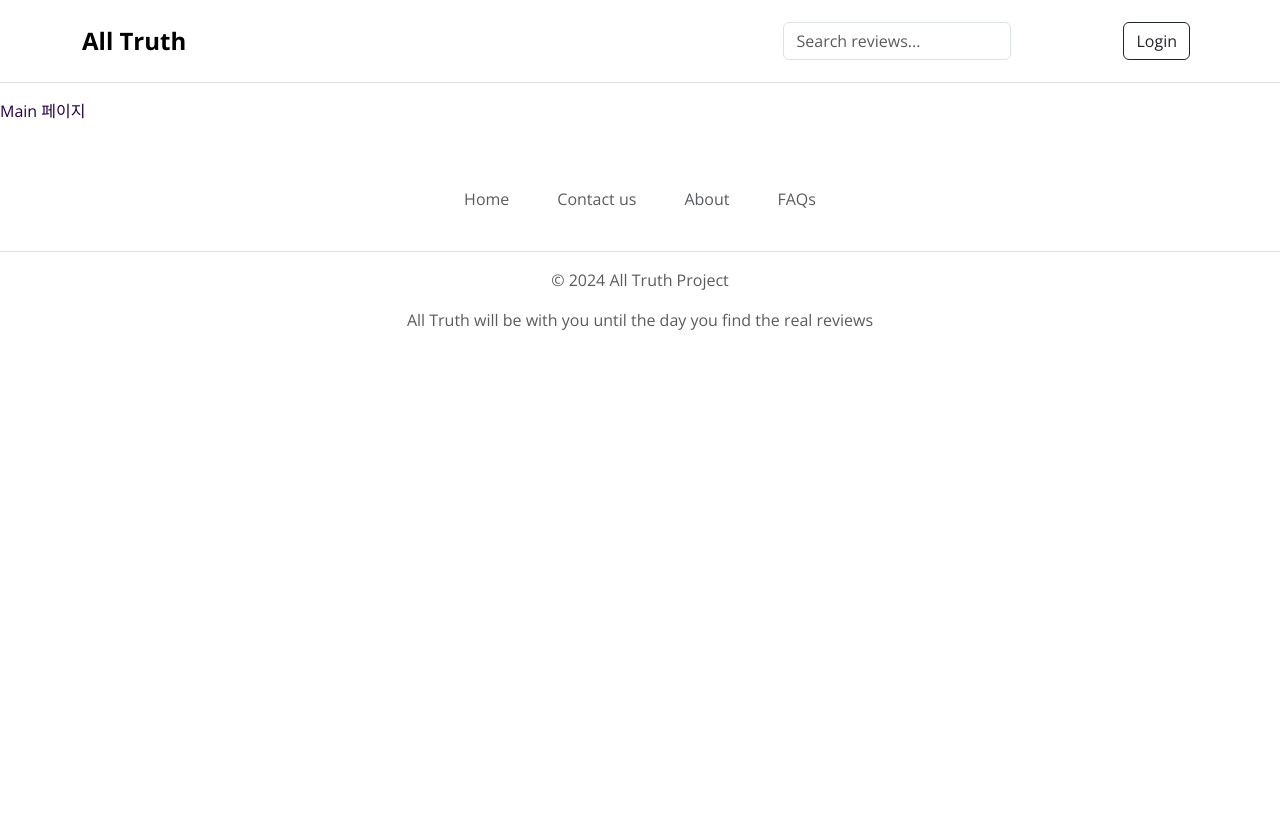
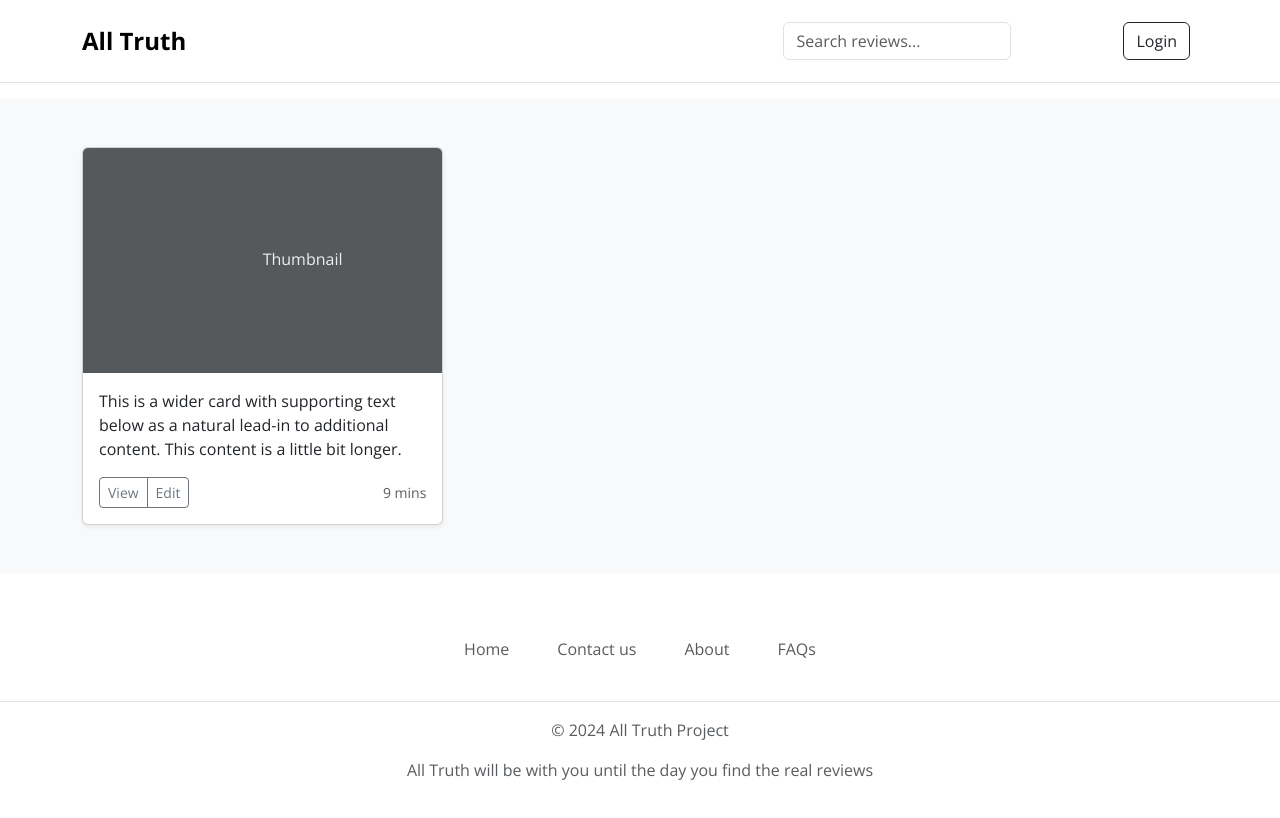
Before and after one commit to all-truth/all-truth, a Vue app in the folder front/vite-project/: page / in a window 1280 px wide. Shown: the top 818 px of the page. Built offline with nearby package versions, Linux system fonts and the light colour scheme.

Commit message:
design: 메인에서 보여줄 리뷰 목록 UI 디자인

```diff
--- a/front/vite-project/src/components/Content.vue
+++ b/front/vite-project/src/components/Content.vue
@@ -1,10 +1,24 @@
 <template>
-  Main 페이지
+  <div class="album py-5 bg-body-tertiary">
+    <div class="container">
+
+      <div class="row row-cols-1 row-cols-sm-2 row-cols-md-3 g-3">
+        <div class="col">
+          <Review />
+        </div>
+      </div>
+    </div>
+  </div>
 </template>
 
 <script>
+import Review from './Review.vue'
+
 export default {
   name: 'Content',
+  components: {
+    Review,
+  },
 }
 </script>
 
--- a/front/vite-project/src/components/Header.vue
+++ b/front/vite-project/src/components/Header.vue
@@ -33,14 +33,14 @@
                 </a>
               </li>
               <li>
-                <router-link to="/orders" class="dropdown-item">Reviews
+                <a href="#" class="dropdown-item">Reviews
                   <i class='bx bxs-file' aria-hidden="true"></i>
-                </router-link>
+                </a>
               </li>
               <li>
-                <router-link to="/cart" class="dropdown-item">Replies
+                <a href="#" to="/cart" class="dropdown-item">Replies
                   <i class='bx bx-reply-all' aria-hidden="true"></i>
-                </router-link>
+                </a>
               </li>
               <li><hr class="dropdown-divider"></li>
               <li>
@@ -73,6 +73,7 @@ export default {
       //   console.error('로그아웃 중 에러 발생', error);
       // });
 
+      store.dispatch('logout');
       console.log('로그아웃');
     };
 
--- /dev/null
+++ b/front/vite-project/src/components/Review.vue
@@ -0,0 +1,25 @@
+<template>
+  <div class="card shadow-sm">
+    <svg class="bd-placeholder-img card-img-top" width="100%" height="225" xmlns="http://www.w3.org/2000/svg" role="img" aria-label="Placeholder: Thumbnail" preserveAspectRatio="xMidYMid slice" focusable="false"><title>Placeholder</title><rect width="100%" height="100%" fill="#55595c"/><text x="50%" y="50%" fill="#eceeef" dy=".3em">Thumbnail</text></svg>
+    <div class="card-body">
+      <p class="card-text">This is a wider card with supporting text below as a natural lead-in to additional content. This content is a little bit longer.</p>
+      <div class="d-flex justify-content-between align-items-center">
+        <div class="btn-group">
+          <button type="button" class="btn btn-sm btn-outline-secondary">View</button>
+          <button type="button" class="btn btn-sm btn-outline-secondary">Edit</button>
+        </div>
+        <small class="text-body-secondary">9 mins</small>
+      </div>
+    </div>
+  </div>
+</template>
+
+<script>
+export default {
+  name: 'Review',
+}
+</script>
+
+<style scoped>
+
+</style>
```
